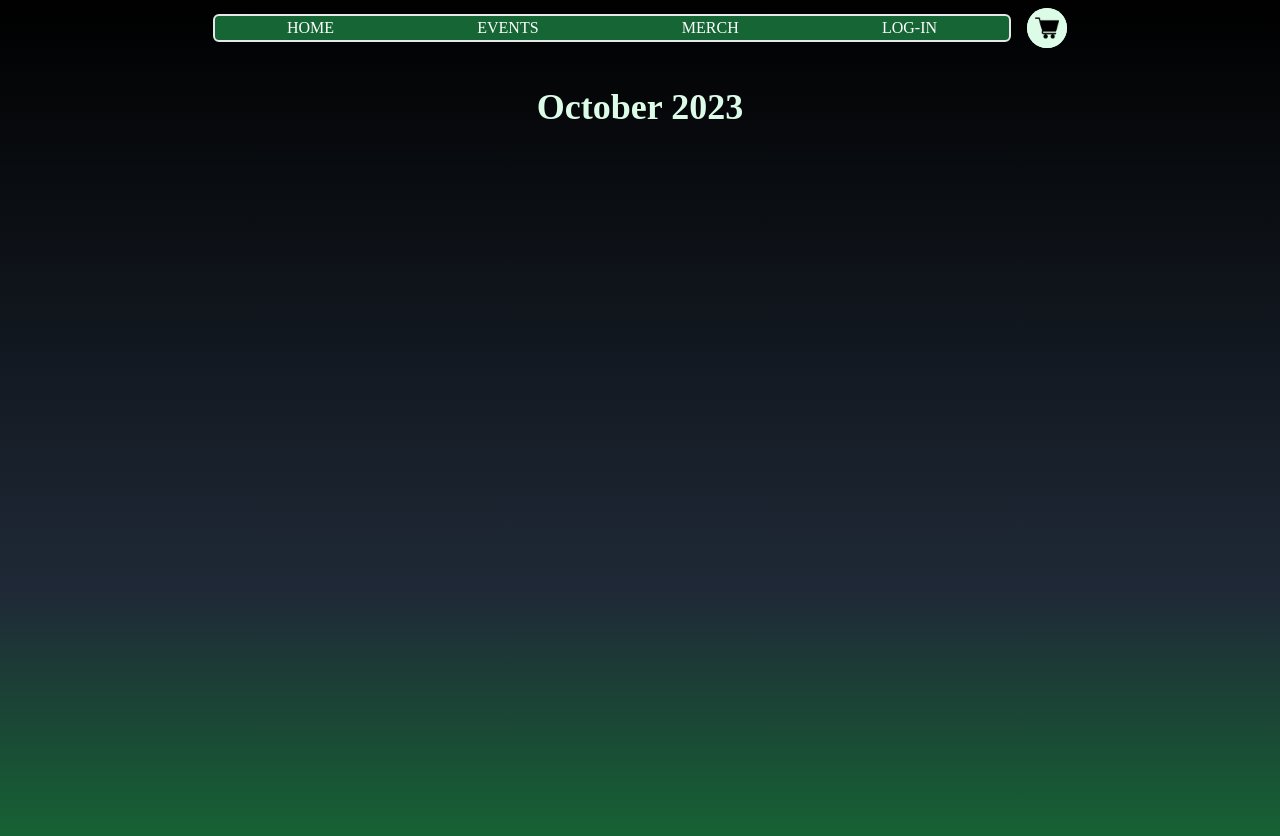
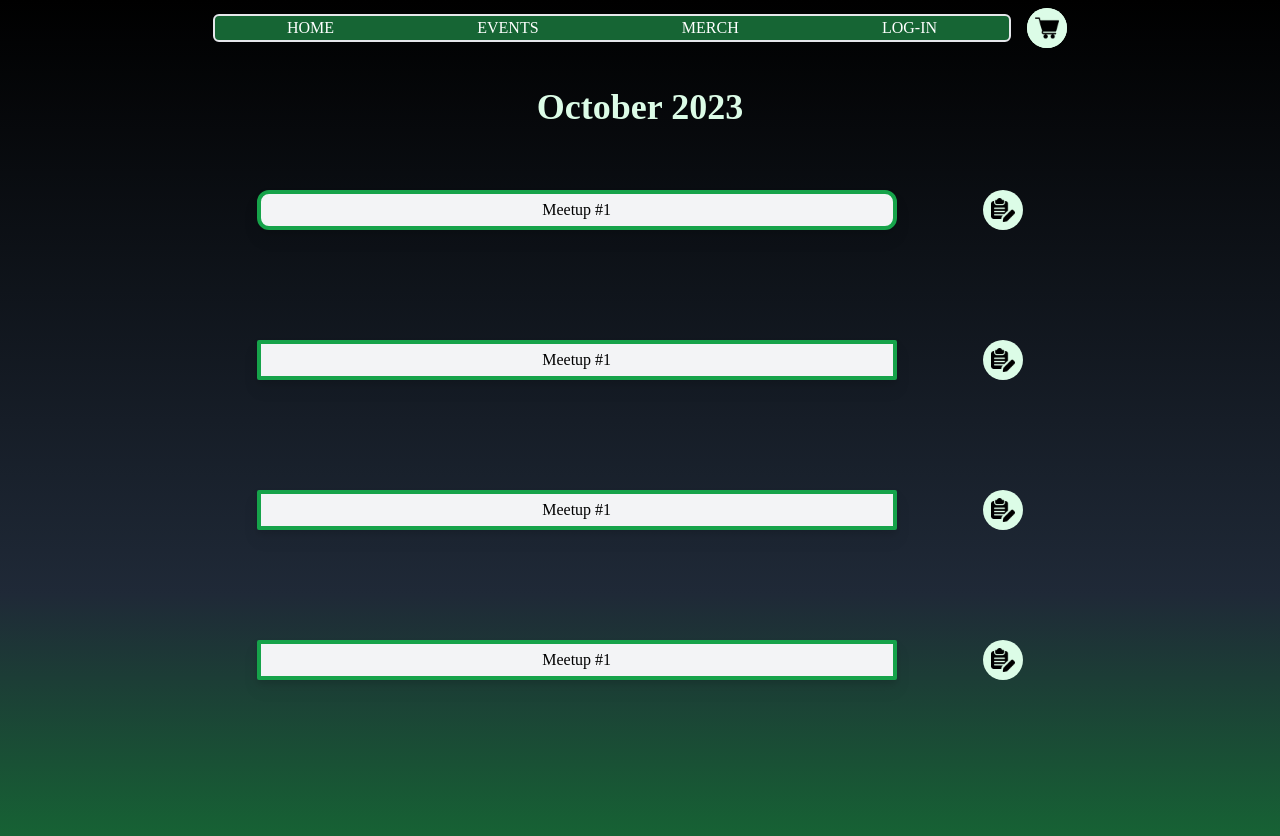
Before and after one commit to jordaz14/Ecom_Mahjong, a React (Vite) app in the folder client/: page /events in a window 1280 px wide. Shown: the top 836 px of the page. Built offline with nearby package versions, Linux system fonts and the light colour scheme; a web font is replaced by a local one.

Commit message:
created initial layout for events page, need to fix aesthetic

```diff
--- a/client/src/pages/Events.jsx
+++ b/client/src/pages/Events.jsx
@@ -1,13 +1,81 @@
 import CreateCarousel from "../components/CreateCarousel";
 import PageCarousel from "../components/PageCarousel";
 import TitleText from "../components/TitleText";
+import ContentCard from "../components/ContentCard";
+import Icon from "../components/Icon";
+
+import Register from "../assets/RegisterIcon.png";
+import { useState } from "react";
 
 function Events() {
+  const [RegisterToggle, SetRegisterToggle] = useState({
+    RegisterText: "Meetup #1",
+    BgColor: "bg-gray-100",
+    Desc: "hidden",
+  });
   return (
     <>
       <CreateCarousel>
         <PageCarousel>
           <TitleText>October 2023</TitleText>
+          <section className="flex flex-col h-3/4 justify-around">
+            <div className="w-full md:w-2/3 mx-auto flex justify-around">
+              <div className="w-3/4">
+                <ContentCard
+                  className={
+                    "rounded-xl py-1 w-full -mr-6 " + RegisterToggle.BgColor
+                  }
+                >
+                  {RegisterToggle.RegisterText}
+                </ContentCard>
+                <div
+                  className={
+                    "bg-gray-100 py-2 rounded-xl " + RegisterToggle.Desc
+                  }
+                >
+                  <h2 className="font-bold"> 51 Astor Place</h2>
+                  <p>
+                  The energetic ambiance sets the stage for a delightful game of Mahjong, where the vibrant atmosphere and friendly camaraderie combine for a truly enjoyable experience.
+                  </p>
+                </div>
+              </div>
+              <Icon
+                img={Register}
+                onMouseEnter={() => {
+                  SetRegisterToggle({
+                    RegisterText: "Register?",
+                    BgColor: "bg-green-100",
+                    Desc: "block",
+                  });
+                }}
+                onMouseLeave={() => {
+                  SetRegisterToggle({
+                    RegisterText: "Meetup #1",
+                    BgColor: "bg-gray-100",
+                    Desc: "hidden",
+                  });
+                }}
+              ></Icon>
+            </div>
+            <div className="md:w-2/3 mx-auto flex justify-around items-center">
+              <ContentCard className="rounded-lg py-1 w-3/4">
+                Meetup #1
+              </ContentCard>
+              <Icon img={Register}></Icon>
+            </div>
+            <div className="md:w-2/3 mx-auto flex justify-around items-center">
+              <ContentCard className="rounded-lg py-1 w-3/4">
+                Meetup #1
+              </ContentCard>
+              <Icon img={Register}></Icon>
+            </div>
+            <div className="md:w-2/3 mx-auto flex justify-around items-center">
+              <ContentCard className="rounded-lg py-1 w-3/4">
+                Meetup #1
+              </ContentCard>
+              <Icon img={Register}></Icon>
+            </div>
+          </section>
         </PageCarousel>
       </CreateCarousel>
     </>
```
